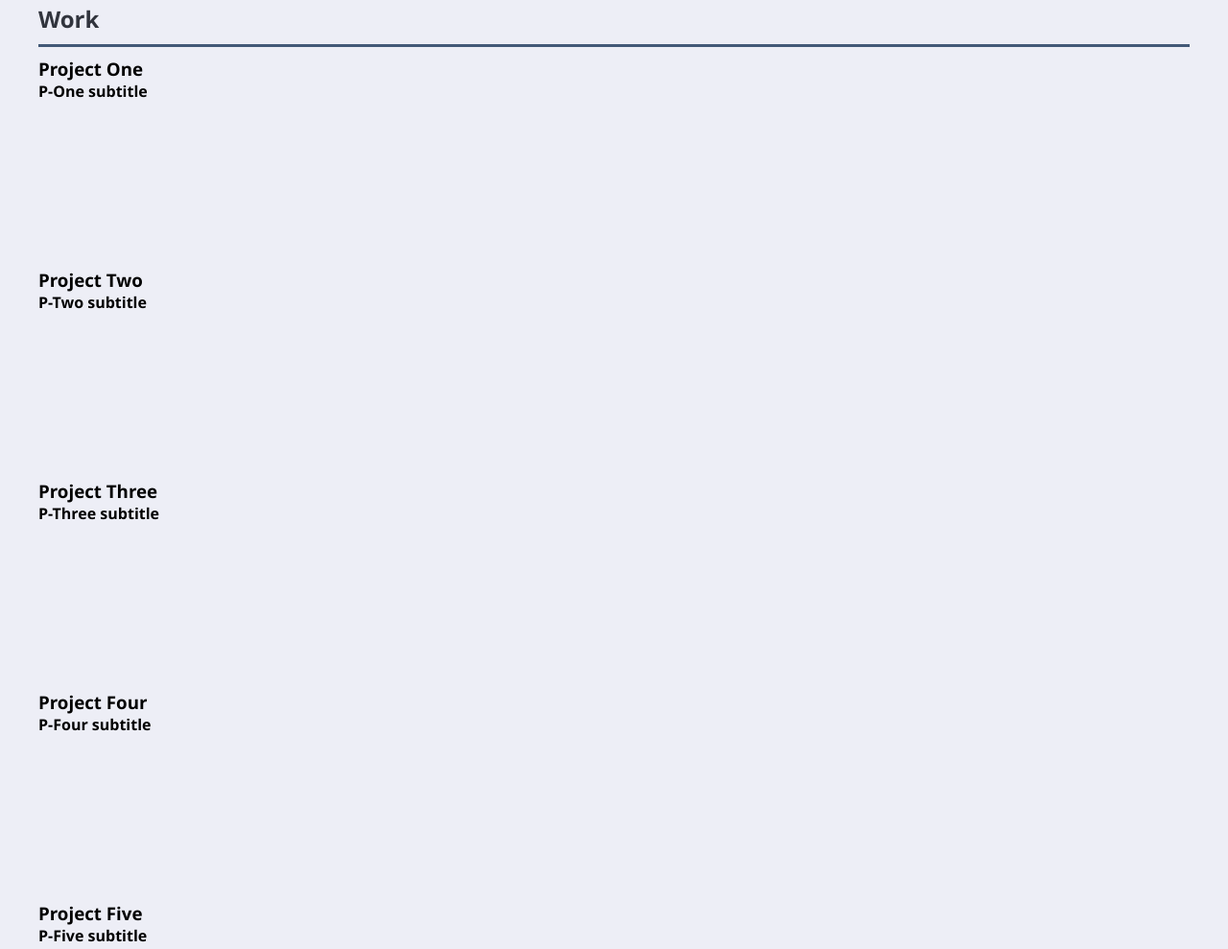
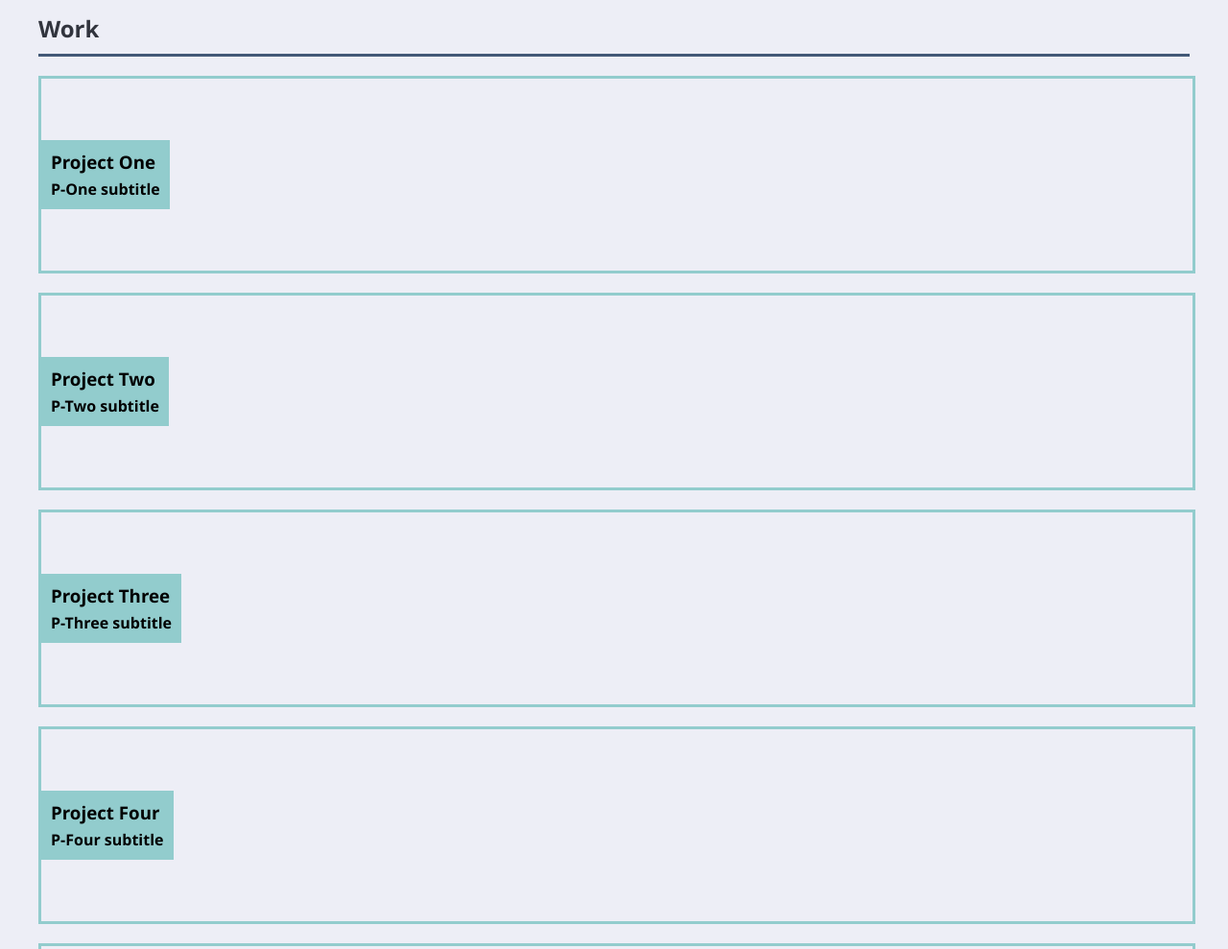
Before and after one commit to pdubya1632/PRW-Digital-v1, a plain HTML site: page index.html in a window 1280 px wide. Shown: the part 556-1545 px from the top of the page at 96% size. Drawn offline with Linux system fonts and the light colour scheme.

Commit message:
style project cards

```diff
--- a/Assets/css/styles.css
+++ b/Assets/css/styles.css
@@ -92,7 +92,7 @@ section {
 .sectionTitle h2 {
     border-bottom: 3px solid var(--mediumBlue);
     padding-bottom: 10px;
-    margin-bottom: 10px;
+    margin-bottom: 20px;
 }
 
 .sectionBody {
@@ -101,10 +101,22 @@ section {
 
 /* Projects */
 
-.project {
+.projectCard {
     width: 100%;
     height: 200px;
     margin-bottom: 20px;
+    border: 3px solid var(--aqua);
+    display: flex;
+    align-items: center;
+}
+
+.projectTitle {
+    background-color: var(--aqua);
+    padding: 10px;
+}
+
+.projectTitle h3 {
+    margin-bottom: 5px;
 }
 
 /* Footer */
--- a/index.html
+++ b/index.html
@@ -62,31 +62,31 @@
           <h2>Work</h2>
         </div>
         <div class="sectionBody">
-          <div class="project">
+          <div class="projectCard">
             <div class="projectTitle">
               <h3>Project One</h3>
               <h4>P-One subtitle</h4>
             </div>
           </div>
-          <div class="project">
+          <div class="projectCard">
             <div class="projectTitle">
               <h3>Project Two</h3>
               <h4>P-Two subtitle</h4>
             </div>
           </div>
-          <div class="project">
+          <div class="projectCard">
             <div class="projectTitle">
               <h3>Project Three</h3>
               <h4>P-Three subtitle</h4>
             </div>
           </div>
-          <div class="project">
+          <div class="projectCard">
             <div class="projectTitle">
               <h3>Project Four</h3>
               <h4>P-Four subtitle</h4>
             </div>
           </div>
-          <div class="project">
+          <div class="projectCard">
             <div class="projectTitle">
               <h3>Project Five</h3>
               <h4>P-Five subtitle</h4>
```
